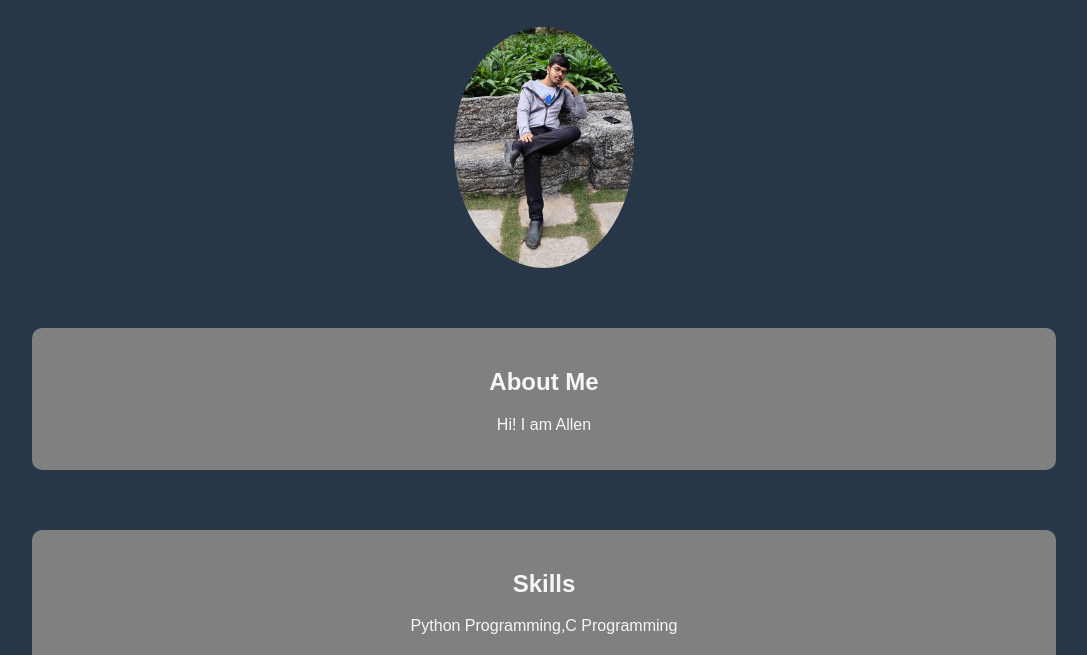
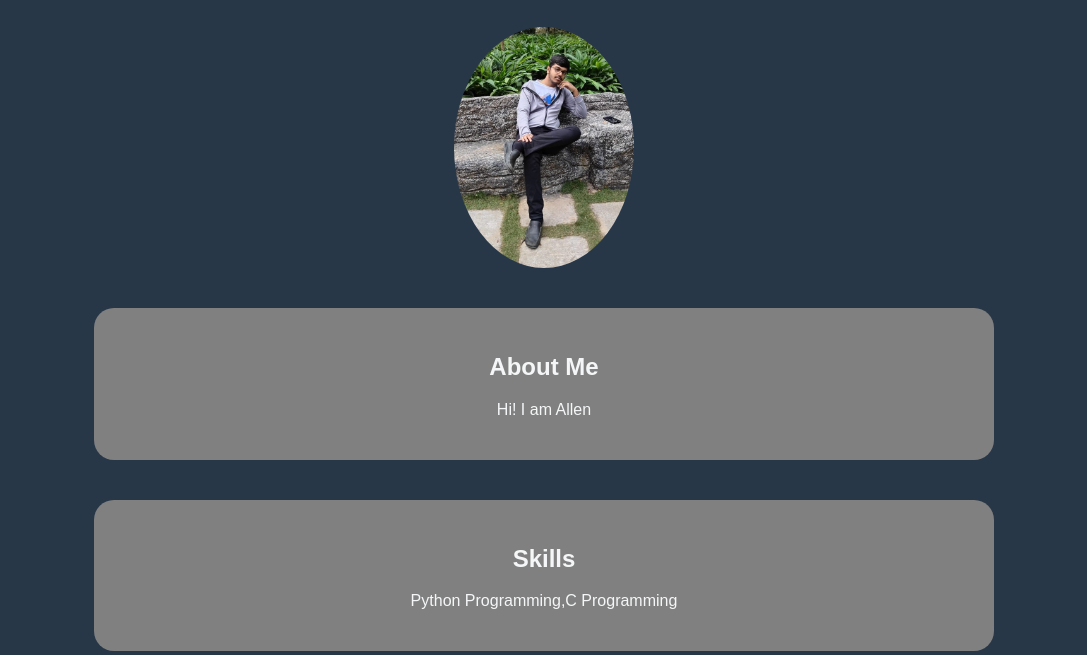
Before and after one commit to Allen-SV/Allen-SV.github.io, a plain HTML site: page index.html in a window 1280 px wide. Shown: the part 145-800 px from the top of the page, without its empty margins (96-1183 px from the left). Drawn offline with Linux system fonts and the light colour scheme.

Commit message:
Update index.html

```diff
--- a/index.html
+++ b/index.html
@@ -4,6 +4,7 @@
 	<title>Allen</title>
 
 <style>
+
    body {
       background: #283747;
       font-family: Arial;
@@ -13,12 +14,12 @@
     }
 
     .container {
-      width: 80%;
+      max-width: 900px;
       margin: auto;
       text-align: center;
-      padding-top: 40px;
-      padding-bottom: 60px;
+      padding: 40px 20px 80px;
     }
+
 
     .profile {
       margin-top: 30px;
@@ -30,11 +31,12 @@
     }
 
     .section {
-      margin-top: 60px;
-      padding: 20px;
-      background: grey;
-      border-radius: 10px;
+      margin-top: 40px;
+      padding: 25px;
+      background: #808080;
+      border-radius: 20px;
     }
+
 </style>
 
 
```
